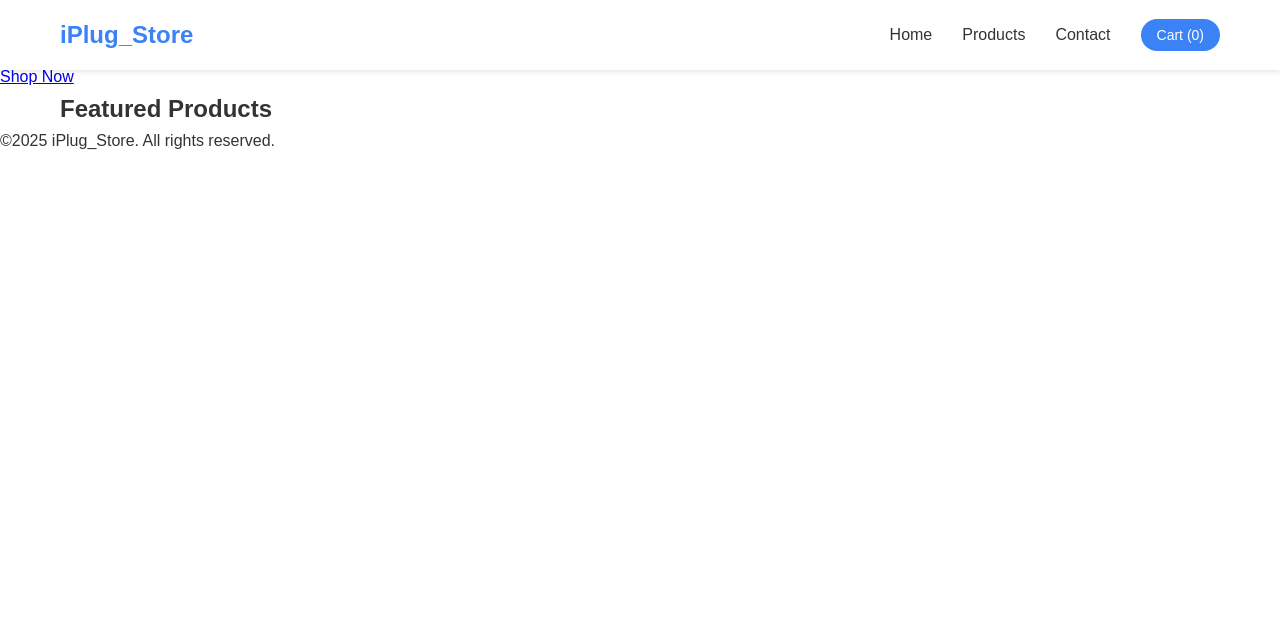
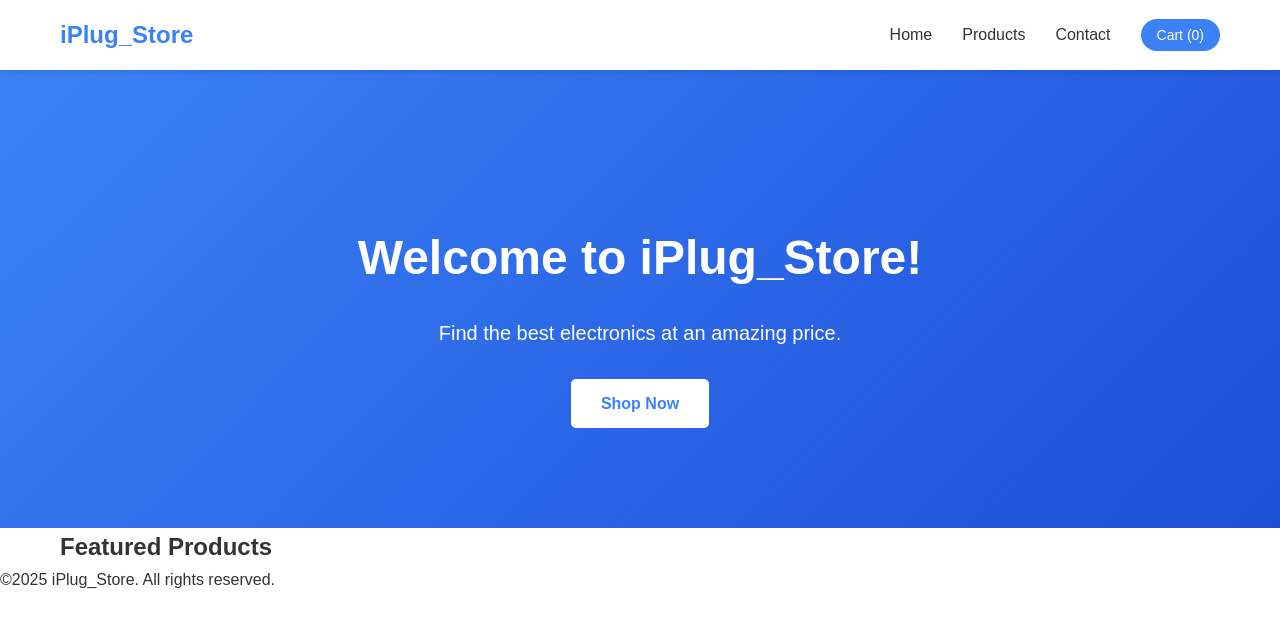
Before and after one commit to phenyocode/iPlug_store, a plain HTML site: page index.html in a window 1280 px wide. Drawn offline with Linux system fonts and the light colour scheme.

Commit message:
Hero section styling

```diff
--- a/index.html
+++ b/index.html
@@ -23,7 +23,7 @@
         <div class="hero-content">
             <h1>Welcome to iPlug_Store!</h1>
             <p>Find the best electronics at an amazing price.</p>
-            <a href="products.html" class="button">Shop Now</a>
+            <a href="products.html" class="btn">Shop Now</a>
         </div>
     </section>
 
--- a/style.css
+++ b/style.css
@@ -69,3 +69,38 @@ body {
 .cart-link:hover {
     background-color: #2563eb !important;
 }
+
+.hero {
+    background: linear-gradient(135deg, #3b82f6, #1d4ed8);
+    color: white;
+    text-align: center;
+    padding: 150px 10px 100px;
+    margin-top: 70px;
+}
+
+.hero h1 {
+    font-size: 48px;
+    margin-bottom: 20px;
+    font-weight: bold;
+}
+
+.hero p {
+    font-size: 20px;
+    margin-bottom: 30px;
+}
+
+.btn {
+    display: inline-block;
+    background-color: white;
+    color: #3b82f6;
+    padding: 12px 30px;
+    text-decoration: none;
+    border-radius: 5px;
+    font-weight: bold;
+    transition: all 0.3s ease;
+}
+
+.btn:hover {
+    background-color: #f8fafc;
+    transform: translateY(-3px);
+}
```
